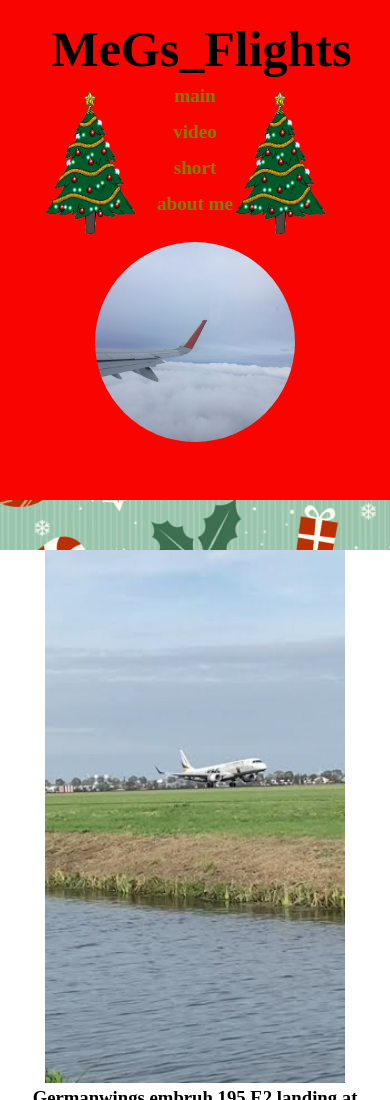
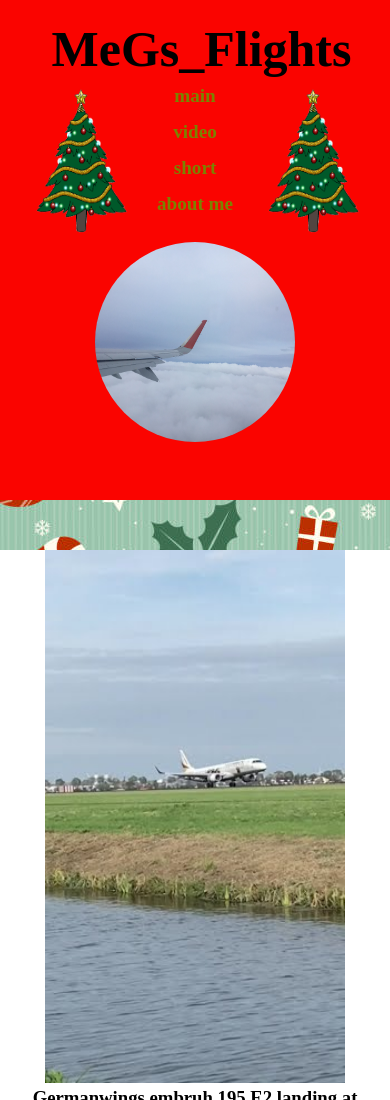
Before and after one commit to MeGsFlights/MeGs_Flights, a plain HTML site: page index.html in a window 390 px wide. Shown: the top 1100 px of the page. Drawn offline with Linux system fonts and the light colour scheme; a web font is replaced by a local one.

Commit message:
Add files via upload

```diff
--- a/styles.css
+++ b/styles.css
@@ -218,7 +218,7 @@ img {
         background-color: #FA0400;
         background-image: url("img/OOOMG.gif"),url("img/OOOMG.gif");
         background-repeat: no-repeat,no-repeat;
-        background-position: 38px 90px,228px 90px;
+        background-position: left 10% top 25%, right 10% top 25%;
         background-size: 100px 150px;
 
     }
```
